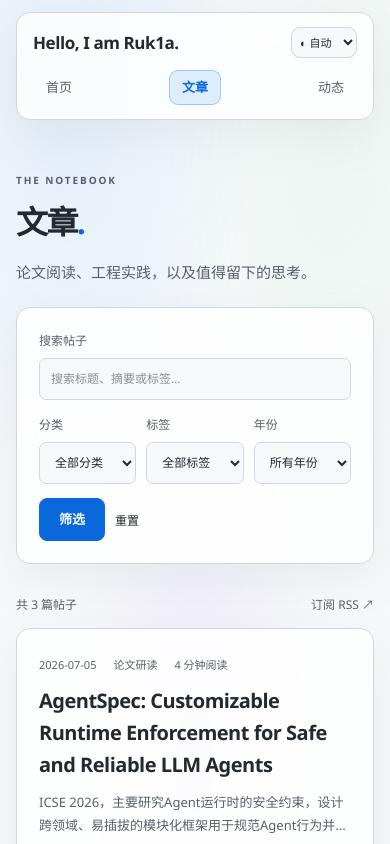
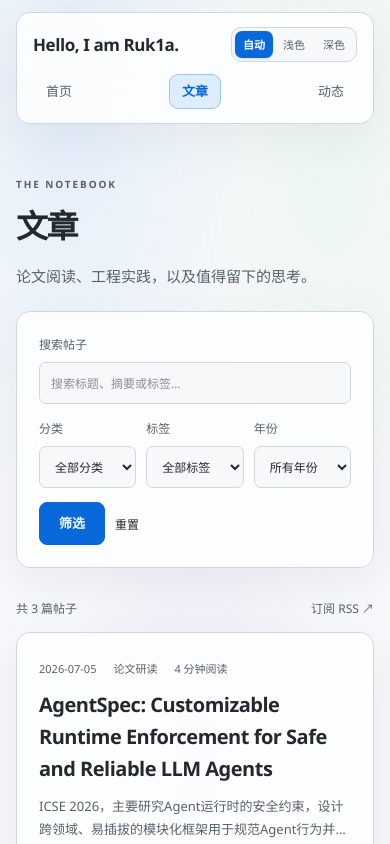
Before and after one commit to RukiaOvO/RukiaOvO.github.io, a Next.js app: page /posts in a window 390 px wide. Shown: the top 844 px of the page. Built offline with nearby package versions, Linux system fonts and the light colour scheme; no server answers.

Commit message:
Polish navigation and theme controls

```diff
--- a/app/activity/page.tsx
+++ b/app/activity/page.tsx
@@ -5,7 +5,7 @@ import { ActivityFeed } from "@/components/activity-feed";
 export const metadata: Metadata = { title: "动态", description: site.activity.description, alternates: { canonical: "/activity/" } };
 export default function Activity() {
   return <>
-    <header className="page-intro"><p className="eyebrow">BUILDING & READING</p><h1>{site.activity.title}<span className="accent">。</span></h1><p>一边动手，一边保持好奇。这里记录开发足迹，也收集来自技术社区的新鲜想法。</p></header>
+    <header className="page-intro"><p className="eyebrow">BUILDING & READING</p><h1>{site.activity.title}</h1><p>一边动手，一边保持好奇。这里记录开发足迹，也收集来自技术社区的新鲜想法。</p></header>
     <div className="activity-grid">
       <section className="panel"><p className="eyebrow">IN THE OPEN</p><h2>开发足迹</h2><p className="muted">代码、讨论和每一次小小的进展。</p><ActivityFeed kind="github" /></section>
       <section className="panel"><p className="eyebrow">READING THE WORLD</p><h2>阅读雷达</h2><p className="muted">来自科技与工程社区的公开订阅。点击标题阅读原文。</p><ActivityFeed kind="rss" /></section>
--- a/app/globals.css
+++ b/app/globals.css
@@ -28,7 +28,7 @@ h1, h2, h3, p { margin-top: 0; }
 h1, h2, h3 { line-height: 1.4; font-weight: 650; }
 h2 { font-size: 21px; letter-spacing: -.02em; margin-bottom: 18px; }
 img { max-width: 100%; height: auto; }
-.site-header { position: sticky; top: 0; z-index: 20; background: var(--panel); backdrop-filter: blur(18px); border-bottom: 1px solid var(--border); }
+.site-header { position: static; background: var(--panel); backdrop-filter: blur(18px); border-bottom: 1px solid var(--border); }
 .header-inner, .site-main, .site-footer { width: min(1140px, calc(100% - 64px)); margin-inline: auto; }
 .header-inner { display: flex; align-items: center; min-height: 82px; gap: 42px; }
 .wordmark { font-size: 28px; font-weight: 800; letter-spacing: -2px; }
@@ -36,8 +36,10 @@ img { max-width: 100%; height: auto; }
 .header-inner nav { display: flex; gap: 8px; margin-left: auto; }
 .header-inner nav a { padding: 9px 19px; border-radius: 9px; color: var(--muted); }
 .header-inner nav a[aria-current="page"] { background: var(--accent-soft); color: var(--accent); font-weight: 600; }
-.theme-control select { border: 1px solid var(--border); border-radius: 9px; background: var(--bg); color: var(--text); color-scheme: inherit; padding: 8px 10px; font-size: 12px; max-width: 130px; }
-.theme-control select option { background: var(--bg); color: var(--text); }
+.theme-control { display: inline-flex; flex: 0 0 auto; padding: 3px; gap: 2px; border: 1px solid var(--border); border-radius: 10px; background: var(--bg); }
+.theme-option { border: 0; border-radius: 7px; background: transparent; color: var(--muted); padding: 6px 9px; font-size: 12px; line-height: 1.4; white-space: nowrap; }
+.theme-option:hover { color: var(--text); background: var(--accent-soft); }
+.theme-option[aria-pressed="true"] { background: var(--accent); color: #fff; font-weight: 600; box-shadow: 0 1px 3px #0002; }
 .site-main { min-height: 70vh; padding-bottom: 60px; }
 .hero { display: grid; grid-template-columns: 1fr auto; align-items: center; padding: 74px 0 57px; gap: 56px; }
 .eyebrow { color: var(--muted); font-size: 10px; font-weight: 650; letter-spacing: .19em; margin-bottom: 12px; line-height: 1.6; }
@@ -186,7 +188,7 @@ img { max-width: 100%; height: auto; }
   .wordmark { font-size: 24px; }
   .header-inner nav { gap: 0; }
   .header-inner nav a { padding: 7px 10px; font-size: 13px; }
-  .theme-control select { max-width: 110px; padding: 6px 4px; font-size: 11px; }
+  .theme-option { padding: 6px 8px; font-size: 11px; }
   .hero { padding: 44px 0 32px; }
   .hero h1 { font-size: 37px; }
   .hero-description { font-size: 13px; }
@@ -357,7 +359,7 @@ img { max-width: 100%; height: auto; }
 
 /* Profile dashboard: familiar sidebar and glass panels, shared by the new site. */
 .header-inner, .site-main, .site-footer { width: min(1420px, calc(100% - 32px)); }
-.site-header { top: 12px; width: min(1420px, calc(100% - 32px)); margin: 16px auto; border: 1px solid var(--border); border-radius: 14px; background: var(--panel); box-shadow: var(--shadow); }
+.site-header { width: min(1420px, calc(100% - 32px)); margin: 16px auto; border: 1px solid var(--border); border-radius: 14px; background: var(--panel); box-shadow: var(--shadow); }
 .header-inner { width: 100%; min-height: 76px; padding: 14px 22px; gap: 24px; }
 .dock-brand { display: grid; gap: 4px; min-width: 0; line-height: 1.4; }
 .dock-brand strong { font-size: 20px; letter-spacing: -.025em; }
@@ -530,7 +532,7 @@ img { max-width: 100%; height: auto; }
   .header-inner .theme-control { order: 1; }
   .header-inner nav { order: 2; width: 100%; justify-content: space-between; margin: 0; }
   .header-inner nav a { padding: 5px 12px; }
-  .site-header { top: 8px; margin-block: 12px; }
+  .site-header { margin-block: 12px; }
   .dashboard-section .post-card h2 { font-size: 16px; }
   .dashboard-section .section-heading h2 { font-size: 19px; }
 }
@@ -538,7 +540,7 @@ img { max-width: 100%; height: auto; }
   .header-inner, .dashboard-content, .dashboard-sidebar .panel { padding: 16px; }
   .header-inner nav a { padding-inline: 8px; font-size: 12px; }
   .dock-brand strong { font-size: 15px; }
-  .theme-control select { max-width: 110px; padding-inline: 6px; }
+  .theme-option { padding-inline: 7px; }
   .dashboard-profile { grid-template-columns: 72px minmax(0, 1fr); gap: 14px; }
   .dashboard-avatar { width: 72px; height: 72px; }
 }
--- a/app/posts/page.tsx
+++ b/app/posts/page.tsx
@@ -28,7 +28,7 @@ export default async function Posts({ searchParams }: Props) {
     return `/posts/?${query}`;
   }
   return <>
-    <header className="page-intro"><p className="eyebrow">THE NOTEBOOK</p><h1>{site.posts.title}<span className="accent">.</span></h1><p>{site.posts.description}</p></header>
+    <header className="page-intro"><p className="eyebrow">THE NOTEBOOK</p><h1>{site.posts.title}</h1><p>{site.posts.description}</p></header>
     <section className="panel" aria-label="搜索与筛选">
       <form key={JSON.stringify(filters)} action="/posts/" method="get" className="filters">
         <label className="search-field">搜索帖子<input type="search" name="q" placeholder="搜索标题、摘要或标签…" defaultValue={filters.q} /></label>
--- a/components/theme-control.tsx
+++ b/components/theme-control.tsx
@@ -1,8 +1,9 @@
 "use client";
 
-import { useEffect, useRef } from "react";
+import { useEffect, useState } from "react";
 
 type Mode = "auto" | "light" | "dark";
+const modes: ReadonlyArray<readonly [Mode, string]> = [["auto", "自动"], ["light", "浅色"], ["dark", "深色"]];
 const key = "rukia-theme";
 function readMode(): Mode {
   try { const mode = localStorage.getItem(key); if (mode === "light" || mode === "dark") return mode; } catch { /* Storage can be disabled. */ }
@@ -16,12 +17,12 @@ function applyTheme(mode: Mode) {
 export const themeScript = `(function(){try{var m=localStorage.getItem('${key}');var h=Number(new Intl.DateTimeFormat('en-GB',{timeZone:'Asia/Shanghai',hour:'numeric',hourCycle:'h23'}).format(new Date()));document.documentElement.dataset.theme=(m==='light'||m==='dark')?m:(h>=6&&h<18?'light':'dark')}catch(e){}})();`;
 
 export function ThemeControl() {
-  const select = useRef<HTMLSelectElement>(null);
+  const [mode, setMode] = useState<Mode>("auto");
   useEffect(() => {
     const sync = () => {
-      const mode = readMode();
-      if (select.current) select.current.value = mode;
-      applyTheme(mode);
+      const next = readMode();
+      setMode(next);
+      applyTheme(next);
     };
     window.addEventListener("storage", sync);
     window.addEventListener("theme-preference", sync);
@@ -33,14 +34,18 @@ export function ThemeControl() {
       window.removeEventListener("theme-preference", sync);
     };
   }, []);
-  return <label className="theme-control"><span className="sr-only">外观主题</span>
-    <select ref={select} aria-label="外观主题" defaultValue="auto" onChange={(event) => {
-      const next = event.target.value as Mode;
-      try { localStorage.setItem(key, next); } catch { /* Keep the in-memory choice for this page. */ }
-      applyTheme(next);
-      window.dispatchEvent(new Event("theme-preference"));
-    }}>
-      <option value="auto">◐ 自动</option><option value="light">☀ 浅色</option><option value="dark">☾ 深色</option>
-    </select>
-  </label>;
+  return <div className="theme-control" role="group" aria-label="外观主题">
+    {modes.map(([value, label]) => <button
+      key={value}
+      type="button"
+      className="theme-option"
+      aria-pressed={mode === value}
+      onClick={() => {
+        setMode(value);
+        try { localStorage.setItem(key, value); } catch { /* Keep the in-memory choice for this page. */ }
+        applyTheme(value);
+        window.dispatchEvent(new Event("theme-preference"));
+      }}
+    >{label}</button>)}
+  </div>;
 }
```
